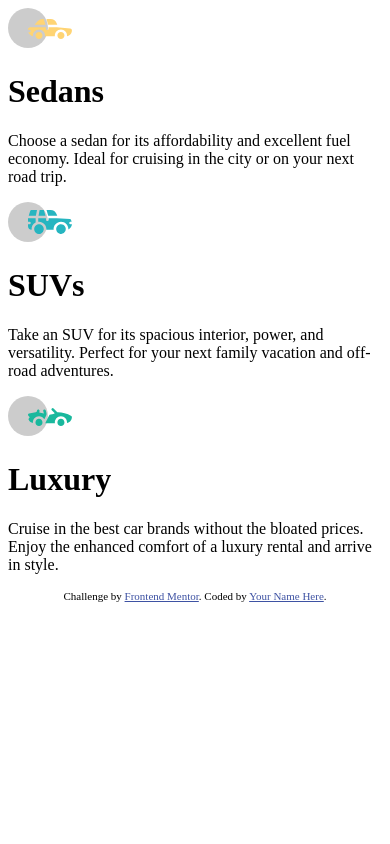
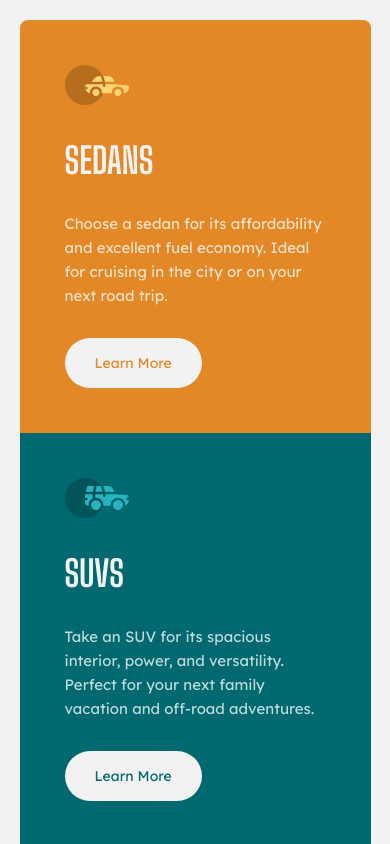
Before and after one commit to nazareno7870/3-column-preview-card-component-main, a plain HTML site: page index.html in a window 390 px wide. Shown: the top 844 px of the page. Drawn offline with Linux system fonts and the light colour scheme.

Commit message:
Mobile version finished

```diff
--- a/index.html
+++ b/index.html
@@ -5,24 +5,23 @@
   <meta name="viewport" content="width=device-width, initial-scale=1.0"> <!-- displays site properly based on user's device -->
 
   <link rel="icon" type="image/png" sizes="32x32" href="./images/favicon-32x32.png">
+  <link rel="stylesheet" href="style.css">
+  <link rel="preconnect" href="https://fonts.googleapis.com">
+  <link rel="preconnect" href="https://fonts.googleapis.com">
+  <link rel="preconnect" href="https://fonts.gstatic.com" crossorigin>
+  <link href="https://fonts.googleapis.com/css2?family=Big+Shoulders+Display:wght@700&family=Lexend+Deca&display=swap" rel="stylesheet">
 
+  <title>3-column preview card component</title>
 
-  <title>Frontend Mentor | 3-column preview card component</title>
-
-  <!-- Feel free to remove these styles or customise in your own stylesheet 👍 -->
-  <style>
-    .attribution { font-size: 11px; text-align: center; }
-    .attribution a { color: hsl(228, 45%, 44%); }
-  </style>
 </head>
 <body>
   <div class="container">
-
     <div class="card card-1">
       <img src="./images/icon-sedans.svg" alt="sedan svg">
       <h1>Sedans</h1>
       <p>Choose a sedan for its affordability and excellent fuel economy. Ideal for cruising in the city
         or on your next road trip.</p>
+      <button>Learn More</button>
     </div>
 
     <div class="card card-2">
@@ -30,6 +29,7 @@
       <h1>SUVs</h1>
       <p>Take an SUV for its spacious interior, power, and versatility. Perfect for your next family vacation
         and off-road adventures.</p>
+      <button>Learn More</button>
     </div>
 
     <div class="card card-3">
@@ -37,6 +37,7 @@
       <h1>Luxury</h1>
       <p>Cruise in the best car brands without the bloated prices. Enjoy the enhanced comfort of a luxury
         rental and arrive in style.</p>
+      <button>Learn More</button>
     </div>
 
   </div>
@@ -45,7 +46,7 @@
 
   <div class="attribution">
     Challenge by <a href="https://www.frontendmentor.io?ref=challenge" target="_blank">Frontend Mentor</a>.
-    Coded by <a href="#">Your Name Here</a>.
+    Coded by <a href="#">Nazareno del Río</a>.
   </div>
 </body>
 </html>
--- /dev/null
+++ b/style.css
@@ -0,0 +1,78 @@
+
+:root{
+    --primary-orange :hsl(31, 77%, 52%);
+    --primary-cyan: hsl(184, 100%, 22%);
+    --primary-dark-cyan: hsl(179, 100%, 13%);
+    --transparent-white: hsla(0, 0%, 100%, 0.75);
+    --light-gray: hsl(0, 0%, 95%);
+
+}
+
+.attribution { font-size: 11px; text-align: center; }
+.attribution a { color: hsl(228, 45%, 44%); }
+
+*{
+    box-sizing: border-box;
+    margin: 0;
+    padding: 0;
+}
+body{
+    background-color: var(--light-gray);
+}
+h1{
+    margin-top: 30px;
+    color: var(--light-gray);
+    font-family: 'Big Shoulders Display', cursive;
+    font-weight: 700;
+    font-size: 36px;
+    text-transform: uppercase;
+}
+button{
+    margin-top: 30px;
+    background-color: var(--light-gray);
+    cursor: pointer;
+    border: none;
+    font-family: 'Lexend Deca', sans-serif;
+    padding: 16px 30px;
+    border-radius: 30px;
+    font-size: 14px;
+}
+p{
+    margin-top: 30px;
+    color: var(--transparent-white);
+    font-family: 'Lexend Deca', sans-serif;
+    font-size: 15px;
+    line-height: 1.6em;
+    font-weight: 400;
+}
+
+.container{
+    display: flex;
+    flex-direction: column;
+    max-width: 90%;
+    margin: 20px auto;
+}
+
+.card{
+    padding: 45px;
+}
+.card-1{
+    border-radius: 8px 8px 0 0 ;
+    background-color: var(--primary-orange);
+}
+.card-1 button{
+    color: var(--primary-orange);
+}
+.card-2{
+    background-color: var(--primary-cyan);
+}
+.card-2 button{
+    color: var(--primary-cyan);
+}
+.card-3{
+    background-color: var(--primary-dark-cyan);
+    border-radius: 0 0 8px 8px ;
+}
+.card-3 button{
+    color: var(--primary-dark-cyan);
+}
```
